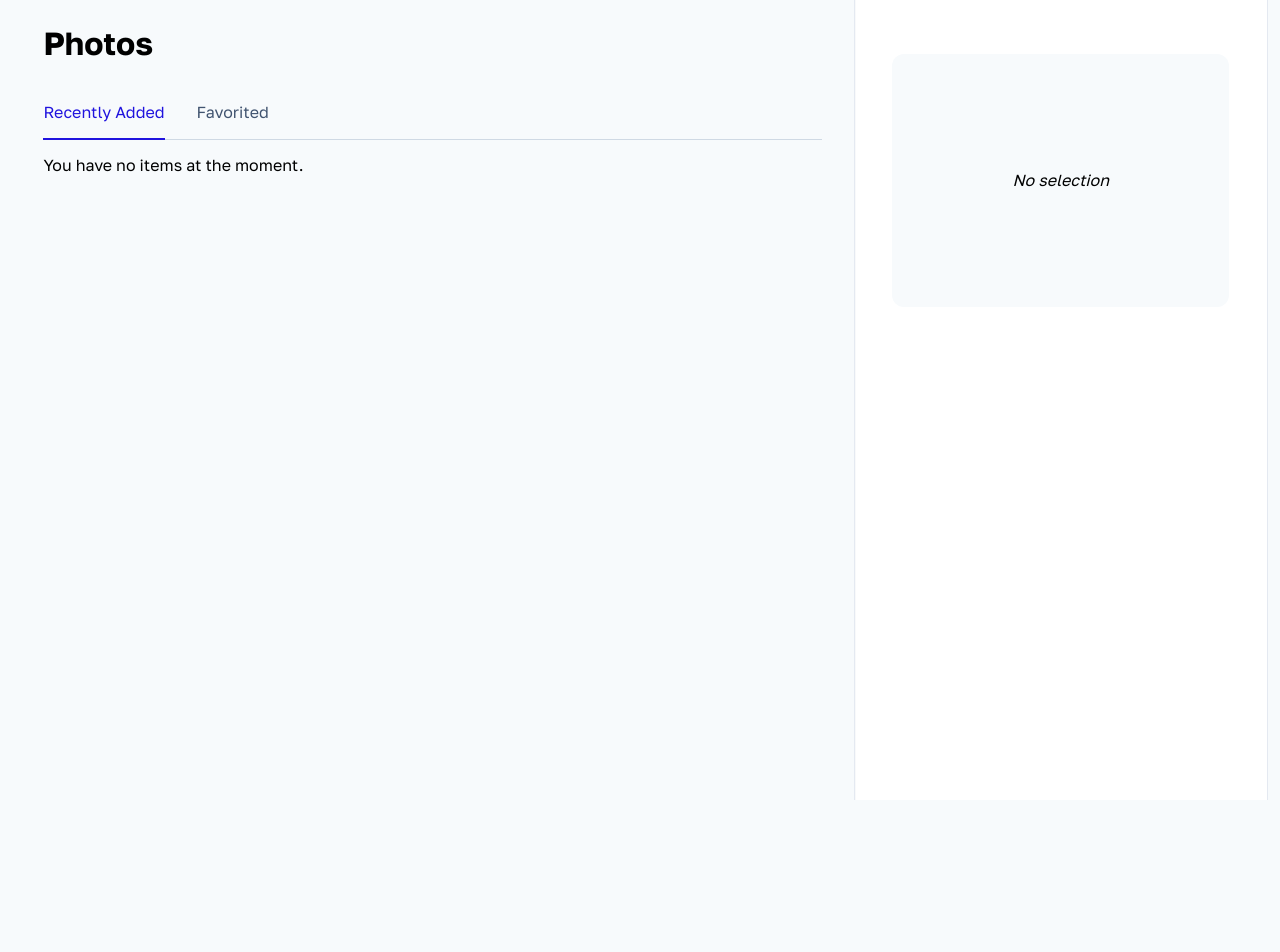
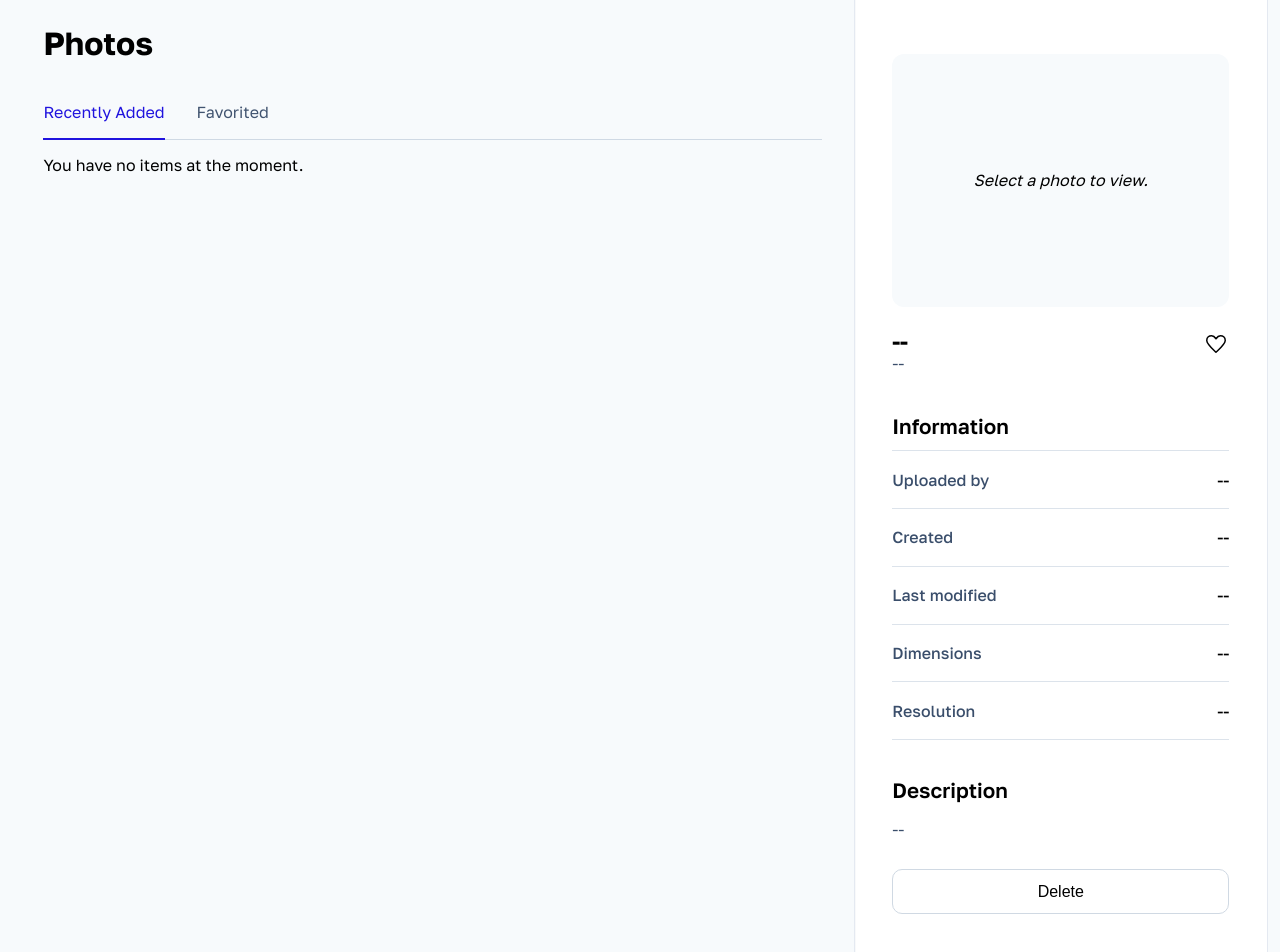
Before and after one commit to AtsusaKai/react-aa, a React (Create React App) app: page / in a window 1280 px wide. Shown: the top 952 px of the page. Before the commit the page ends 800 px from the top, so only its background shows below. Built offline with nearby package versions, Linux system fonts and the light colour scheme.

Commit message:
Minor improvements on the empty photo info pane.

```diff
--- a/src/components/photos/PhotoInfo.tsx
+++ b/src/components/photos/PhotoInfo.tsx
@@ -63,9 +63,46 @@ export function PhotoInfo() {
             <section className={styles.photoInfo}>
                 <figure>
                     <div className={styles.photoCover}>
-                        <p><em>No selection</em></p>
+                        <p><em>Select a photo to view.</em></p>
                     </div>
+                    <figcaption>
+                        <span className={styles.title}>--</span>
+                        <span className={styles.size}>--</span>
+                        <button  className={styles.btnFavorite} disabled>
+                            <img src={heartIcon} alt="Favorite" />
+                        </button>
+                    </figcaption>
                 </figure>
+                <div className={styles.details}>
+                <h4>Information</h4>
+                <div className={styles.infoItem}>
+                    <span className={styles.heading}>Uploaded by</span>
+                    <span className={styles.content}>--</span>
+                </div>
+                <div className={styles.infoItem}>
+                    <span className={styles.heading}>Created</span>
+                    <span className={styles.content}>--</span>
+                </div>
+                <div className={styles.infoItem}>
+                    <span className={styles.heading}>Last modified</span>
+                    <span className={styles.content}>--</span>
+                </div>
+                <div className={styles.infoItem}>
+                    <span className={styles.heading}>Dimensions</span>
+                    <span className={styles.content}>--</span>
+                </div>
+                <div className={styles.infoItem}>
+                    <span className={styles.heading}>Resolution</span>
+                    <span className={styles.content}>--</span>
+                </div>
+            </div>
+            <div className={styles.description}>
+                <h4>Description</h4>
+                <p>--</p>
+            </div>
+            <div className={styles.actions}>
+                <button disabled>Delete</button>
+            </div>
             </section>
         );
     } else {
```
